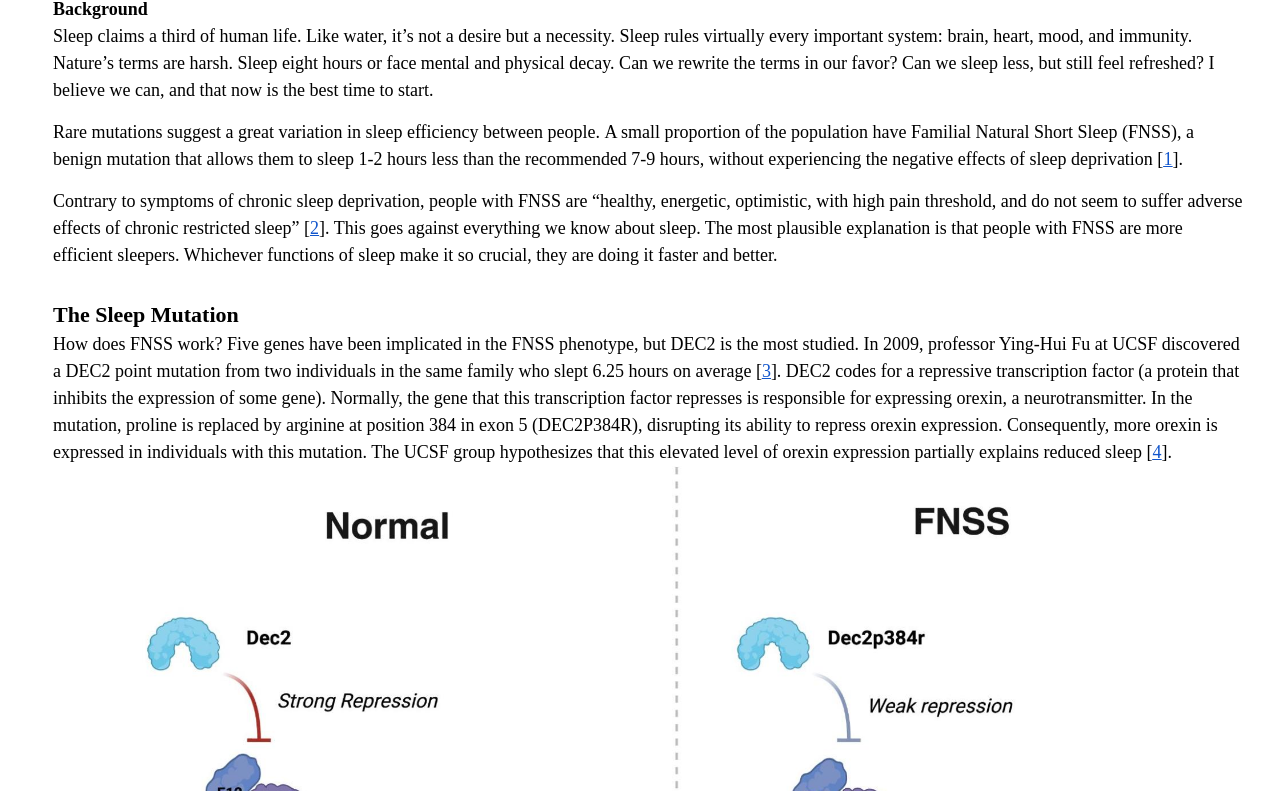
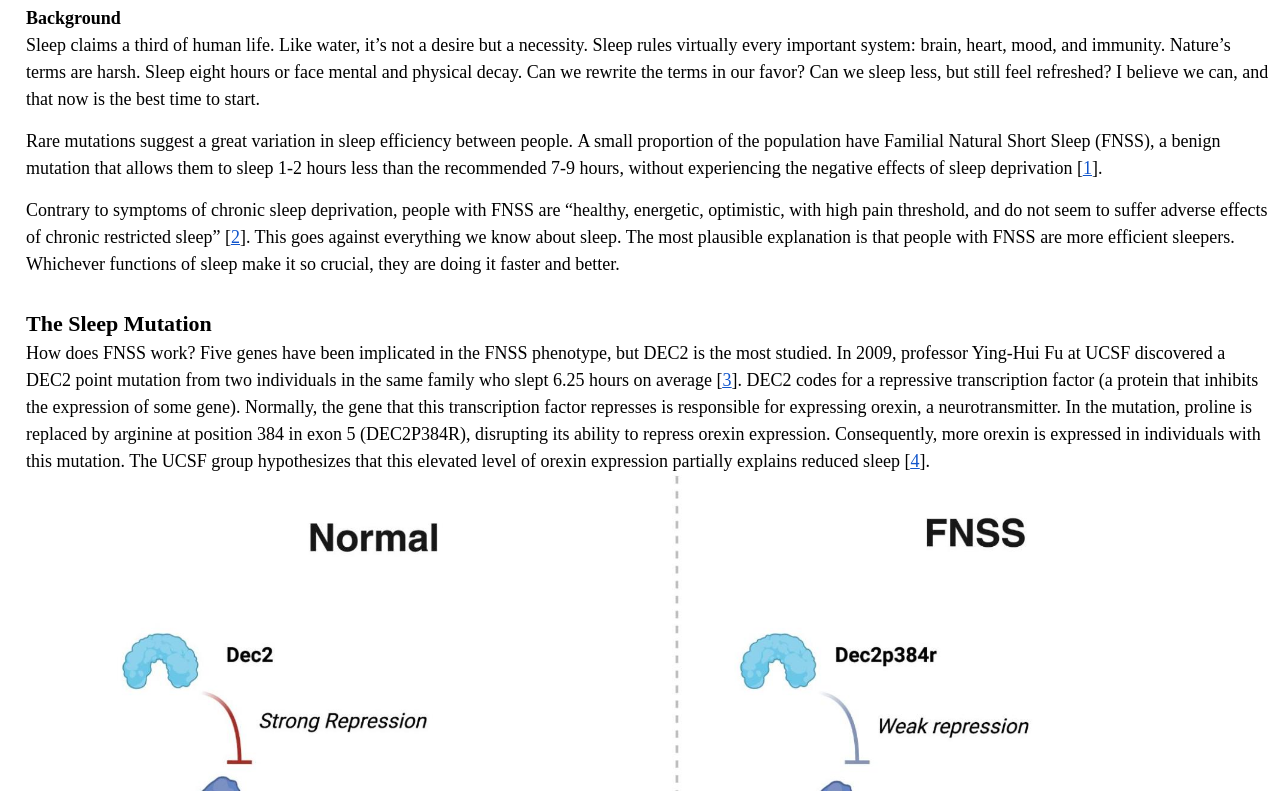
Before and after one commit to pythonlearner1025/pythonlearner.github.io, a plain HTML site: page posts/sleep/index.html in a window 1280 px wide. Shown: the part 159-950 px from the top of the page. Drawn offline with Linux system fonts and the light colour scheme.

Commit message:
rem adjsut

```diff
--- a/posts/sleep/index.html
+++ b/posts/sleep/index.html
@@ -50,9 +50,7 @@ img {
     display: block !important;
     object-fit: contain !important; /* ensure image maintains aspect ratio */
 }
-.c14 {
-    padding: 0 2rem !important;
-}
+
 
 /* Rest of the styles remain the same */
 table {
```
